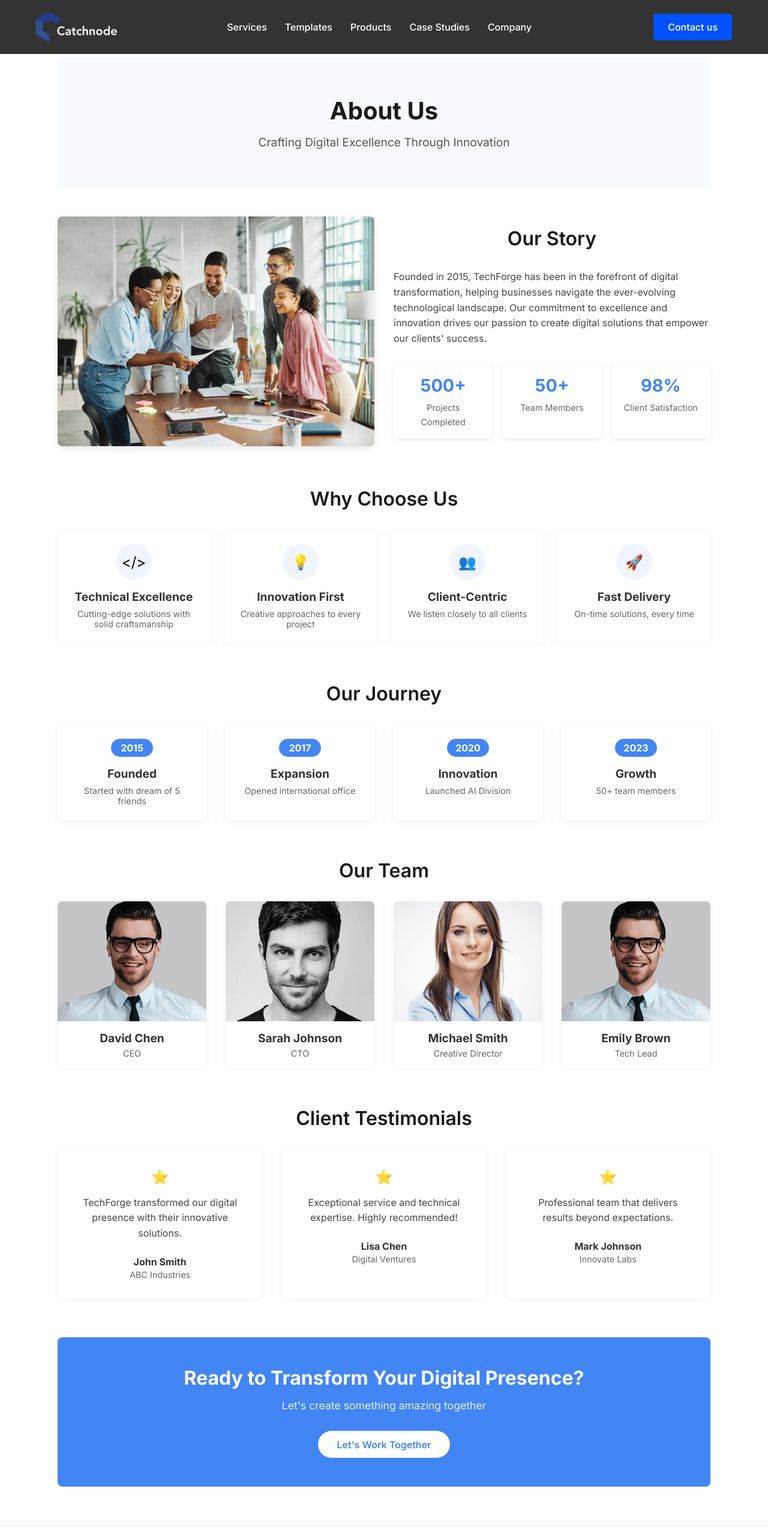
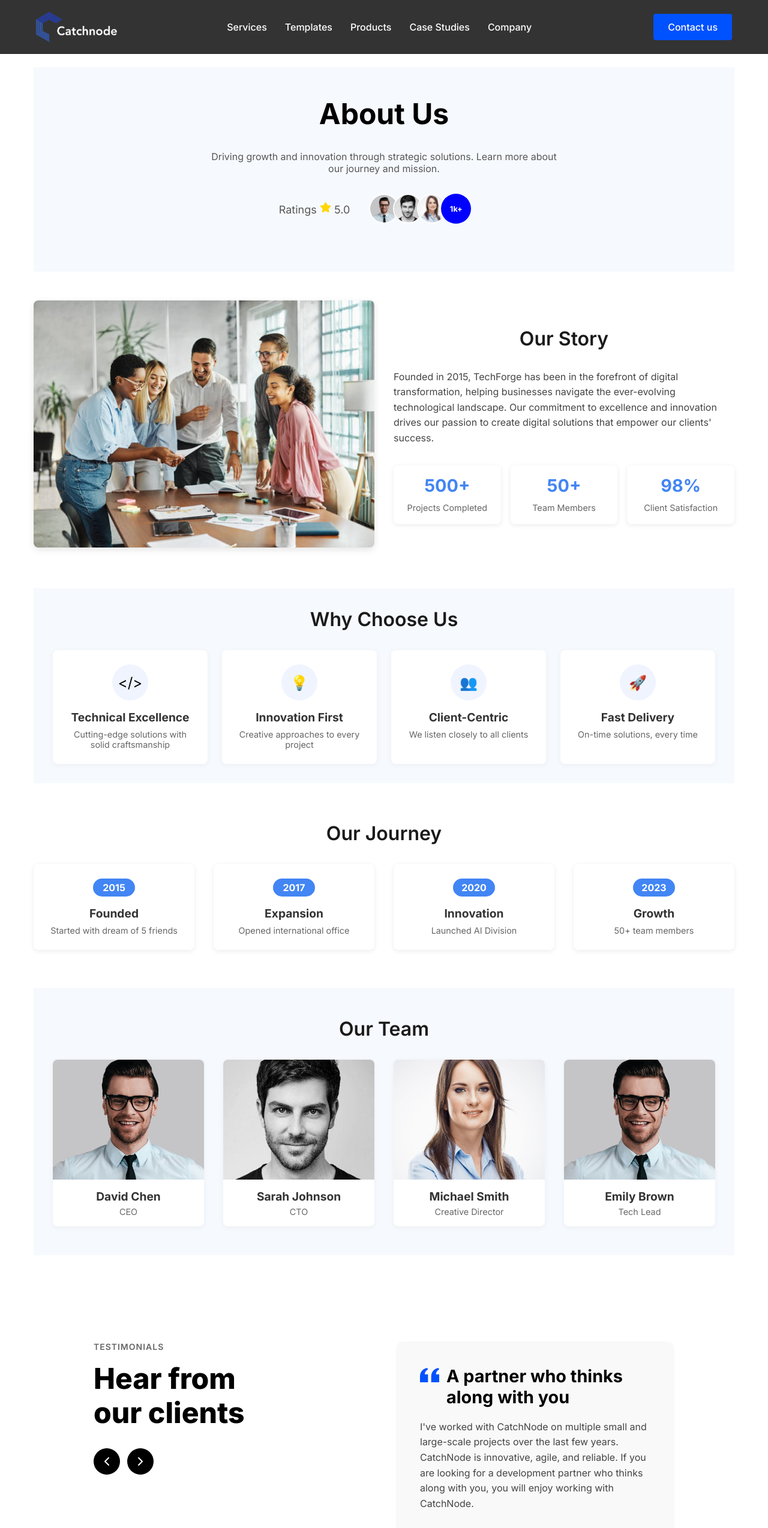
Before and after one commit to kwamedanso/catchnode, a React (Vite) app: page /about in a window 1280 px wide. Shown: the top 2548 px of the page at 60% size. Built offline with nearby package versions, Linux system fonts and the light colour scheme; grey boxes are pictures that could not be loaded.

Commit message:
Update the about page

```diff
--- a/src/components/AboutPage/AboutPage.jsx
+++ b/src/components/AboutPage/AboutPage.jsx
@@ -1,9 +1,13 @@
 import React from 'react';
+import Testimonials from "../Home/Testimonials/Testimonials"
 import styles from './styles/AboutPage.module.css';
 import image1 from "../../assets/team-member-1.jpg"
 import image2 from "../../assets/team-member-2.jpg"
 import image3 from "../../assets/team-member-3.jpg"
 import aboutImage from "../../assets/aboutpage.jpg"
+import HeroSection from './HeroSection';
+import CtaSection from './CtaSection';
+
 
 const AboutPage = () => {
     const teamMembers = [
@@ -49,11 +53,12 @@ const AboutPage = () => {
 
     return (
         <div className={styles.aboutContainer}>
+            <HeroSection />
             {/* Hero Section */}
-            <section className={styles.heroSection}>
+            {/* <section className={styles.heroSection}>
                 <h1 className={styles.heroTitle}>About Us</h1>
                 <p className={styles.heroSubtitle}>Crafting Digital Excellence Through Innovation</p>
-            </section>
+            </section> */}
 
             {/* Our Story Section */}
             <section className={styles.storySection}>
@@ -168,7 +173,8 @@ const AboutPage = () => {
             </section>
 
             {/* Testimonials Section */}
-            <section className={styles.testimonialsSection}>
+            <Testimonials />
+            {/* <section className={styles.testimonialsSection}>
                 <h2 className={styles.sectionTitle}>Client Testimonials</h2>
                 <div className={styles.testimonialsGrid}>
                     {testimonials.map((testimonial, index) => (
@@ -182,14 +188,10 @@ const AboutPage = () => {
                         </div>
                     ))}
                 </div>
-            </section>
+            </section> */}
 
             {/* CTA Section */}
-            <section className={styles.ctaSection}>
-                <h2>Ready to Transform Your Digital Presence?</h2>
-                <p>Let's create something amazing together</p>
-                <button className={styles.ctaButton}>Let's Work Together</button>
-            </section>
+            <CtaSection />
         </div>
     );
 };
--- a/src/components/AboutPage/CtaSection.jsx
+++ b/src/components/AboutPage/CtaSection.jsx
@@ -1,17 +1,13 @@
 import React from 'react';
 import styles from './styles/CtaSection.module.css'; // Import CSS Module
+import { Link } from 'react-router-dom';
 
 const CtaSection = () => {
     return (
-        <section className={styles.ctaContainer}>
-            <h2 className={styles.heading}>Get more clicks, grow your business</h2>
-            <p className={styles.subheading}>
-                Simple tools and smart insights to help you engage your audience.
-            </p>
-            {/* Use an anchor tag <a> if it links somewhere, or <button> for an action */}
-            <a href="#get-started" className={styles.ctaButton}>
-                Get Started
-            </a>
+        <section className={styles.ctaSection}>
+            <h2>Ready to Transform Your Digital Presence?</h2>
+            <p>Let's create something amazing together</p>
+            <Link to={"/contact"} className={styles.ctaButton}>Let's Work Together</Link>
         </section>
     );
 };
--- a/src/components/AboutPage/HeroSection.jsx
+++ b/src/components/AboutPage/HeroSection.jsx
@@ -5,8 +5,9 @@ import images from "./images"
 
 export default function HeroSection() {
     return (
+        <div className={style.heroSectionContainer}>
             <div className={style.heroSection}>
-            <h1>About</h1>
+                <h1>About Us</h1>
                 <p>Driving growth and innovation through strategic solutions. Learn more about our journey and mission.</p>
 
                 <div className={style.rating}>
@@ -17,5 +18,6 @@ export default function HeroSection() {
                     </div>
                 </div>
             </div>
+        </div>
     )
 }
--- a/src/components/AboutPage/styles/AboutPage.module.css
+++ b/src/components/AboutPage/styles/AboutPage.module.css
@@ -1,6 +1,6 @@
 .aboutContainer {
     max-width: 1200px;
-    margin: 6rem auto 0;
+    margin: 6rem auto;
     padding: 0 1rem;
   }
 
@@ -107,7 +107,9 @@
 
   /* Why Choose Us Section */
   .chooseSection {
-    margin-bottom: 4rem;
+    margin-block: 4rem;
+    padding: 2rem 1rem;
+    background-color: #f6f9fd;
   }
 
   .benefitsContainer {
@@ -117,6 +119,9 @@
   }
 
   @media (min-width: 576px) {
+    .chooseSection{
+      padding: 2rem;
+    }
     .benefitsContainer {
       grid-template-columns: repeat(2, 1fr);
     }
@@ -186,9 +191,10 @@
     }
 
     .aboutContainer {
-        margin: 6rem 5rem 0;
+        margin: 7rem auto;
         padding: 0 1rem;
       }
+
   }
 
   .timelineItem {
@@ -225,6 +231,8 @@
 
   /* Team Section */
   .teamSection {
+    background-color: #f6f9fd;
+    padding: 3rem 2rem;
     margin-bottom: 4rem;
   }
 
@@ -279,7 +287,7 @@
   }
 
   /* Testimonials Section */
-  .testimonialsSection {
+  /* .testimonialsSection {
     margin-bottom: 4rem;
   }
 
@@ -325,43 +333,4 @@
   .testimonialAuthor p {
     font-size: 0.9rem;
     color: #666;
-  }
-
-  /* CTA Section */
-  .ctaSection {
-    background-color: #4285f4;
-    color: white;
-    padding: 3rem 2rem;
-    text-align: center;
-    border-radius: 8px;
-    margin-bottom: 4rem;
-  }
-
-  .ctaSection h2 {
-    font-size: 2rem;
-    margin-bottom: 1rem;
-  }
-
-  .ctaSection p {
-    font-size: 1.1rem;
-    margin-bottom: 2rem;
-    opacity: 0.9;
-  }
-
-  .ctaButton {
-    background-color: white;
-    color: #4285f4;
-    border: none;
-    padding: 0.8rem 2rem;
-    font-size: 1rem;
-    font-weight: 600;
-    border-radius: 30px;
-    cursor: pointer;
-    transition: all 0.3s ease;
-  }
-
-  .ctaButton:hover {
-    background-color: #f0f4ff;
-    transform: translateY(-3px);
-    box-shadow: 0 4px 12px rgba(0, 0, 0, 0.1);
-  }
+  } */
--- a/src/components/AboutPage/styles/CtaSection.module.css
+++ b/src/components/AboutPage/styles/CtaSection.module.css
@@ -1,90 +1,40 @@
-/* Base container styles - Light Theme */
-.ctaContainer {
-    background-color: #f8f9fa; /* Light grey background */
-    /* Or a very light blue: background-color: #eef3f6; */
-    padding: 50px 20px;      /* Vertical and horizontal padding */
-    text-align: center;        /* Center align text and button */
-    border-radius: 6px;        /* Slightly rounded corners */
-    margin: 30px auto;         /* Margin for spacing in a page */
-    max-width: 1000px;        /* Max width of the section */
+/* CTA Section */
+.ctaSection {
+  background-color: #4285f4;
+  color: white;
+  padding: 3rem 2rem;
+  text-align: center;
+  border-radius: 8px;
+  margin-bottom: 4rem;
 }
 
-  /* Heading styles */
-  .heading {
-    font-size: 2.1rem; /* Adjust size as needed */
-    font-weight: 600;
-    color: #343a40; /* Dark grey text */
-    margin-top: 0;
-    margin-bottom: 10px; /* Space below heading */
-    line-height: 1.3;
+.ctaSection h2 {
+  font-size: 2rem;
+  margin-bottom: 1rem;
 }
 
-  /* Subheading styles */
-  .subheading {
-    font-size: 1.05rem;
-    color: #6c757d; /* Medium grey text */
-    margin-bottom: 25px; /* Space below subheading */
-    max-width: 550px; /* Limit width for better readability */
-    margin-left: auto;   /* Center the subheading block */
-    margin-right: auto;
-    line-height: 1.6;
+.ctaSection p {
+  font-size: 1.1rem;
+  margin-bottom: 2rem;
+  opacity: 0.9;
 }
 
-  /* Button Styles */
 .ctaButton {
-    display: inline-block;   /* Treat as a block for padding/margin but flows inline */
-    background-color: #007bff; /* Example primary blue color */
-    color: #ffffff;          /* White text */
-    padding: 10px 30px;      /* Button padding (top/bottom, left/right) */
-    border-radius: 20px;     /* Rounded corners for a softer look */
-    text-decoration: none;   /* Remove underline from anchor tag */
-    font-weight: 500;        /* Medium font weight */
+  background-color: white;
+  color: #4285f4;
+  border: none;
+  padding: 0.8rem 2rem;
   font-size: 1rem;
-    border: none;            /* Remove border if using <button> */
+  font-weight: 600;
+  border-radius: 30px;
   cursor: pointer;
-    transition: background-color 0.3s ease, transform 0.2s ease; /* Smooth transition for hover */
+  transition: all 0.3s ease;
+  text-decoration: none;
+  display: inline-block;
 }
 
-  /* Button Hover/Focus State */
-  .ctaButton:hover,
-  .ctaButton:focus {
-    background-color: #0056b3; /* Darker shade on hover/focus */
-    transform: translateY(-2px); /* Slight lift effect */
-    outline: none; /* Optional: remove default focus outline */
+.ctaButton:hover {
+  background-color: #f0f4ff;
+  transform: translateY(-3px);
+  box-shadow: 0 4px 12px rgba(0, 0, 0, 0.1);
 }
-
-  /* --- Responsive Adjustments --- */
-
-  /* Tablet */
-  @media (max-width: 768px) {
-    .ctaContainer {
-      padding: 40px 20px;
-    }
-    .heading {
-      font-size: 1.9rem;
-    }
-    .subheading {
-      font-size: 1rem;
-    }
-    .ctaButton {
-      padding: 10px 28px;
-      font-size: 0.95rem;
-    }
-  }
-
-  /* Mobile */
-  @media (max-width: 576px) {
-    .ctaContainer {
-      padding: 30px 15px; /* Reduce padding on small screens */
-    }
-    .heading {
-      font-size: 1.6rem; /* Further reduce heading size */
-    }
-    .subheading {
-      font-size: 0.9rem; /* Further reduce subheading size */
-    }
-    .ctaButton {
-      padding: 9px 22px; /* Adjust button padding */
-      font-size: 0.9rem;
-    }
-  }
--- a/src/components/AboutPage/styles/HeroSection.module.css
+++ b/src/components/AboutPage/styles/HeroSection.module.css
@@ -3,8 +3,14 @@
     padding: 0;
     box-sizing: border-box;
 }
+
+.heroSectionContainer{
+    background-color: #f6f9fd;
+    padding: 3rem 1rem;
+    margin-bottom: 3rem;
+}
 .heroSection{
-    margin: 10rem auto;
+    margin: auto;
     text-align: center;
     max-width: 600px;
 }
@@ -30,6 +36,7 @@
 
 .rating div span svg{
     color: rgb(241, 241, 24);
+    color: #FFD700;
     font-size: 1.2rem;
 }
 
@@ -90,7 +97,11 @@
         gap:1.3rem;
     }
 
+    .heroSectionContainer{
+        padding: .5rem;
+    }
+
     .heroSection{
-        margin: 6rem auto;
+        margin: 4rem auto;
     }
 }
```
Lines whose indentation alone changed are shown as unchanged.
